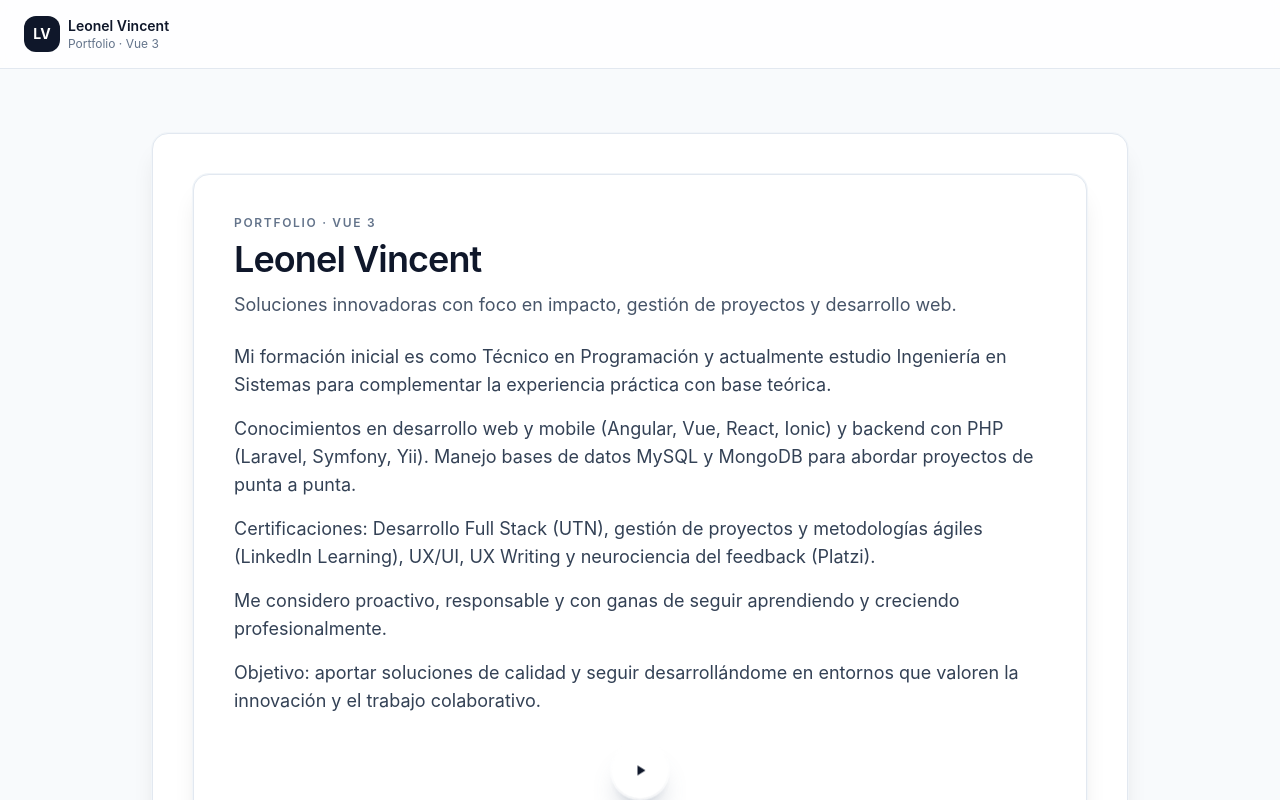
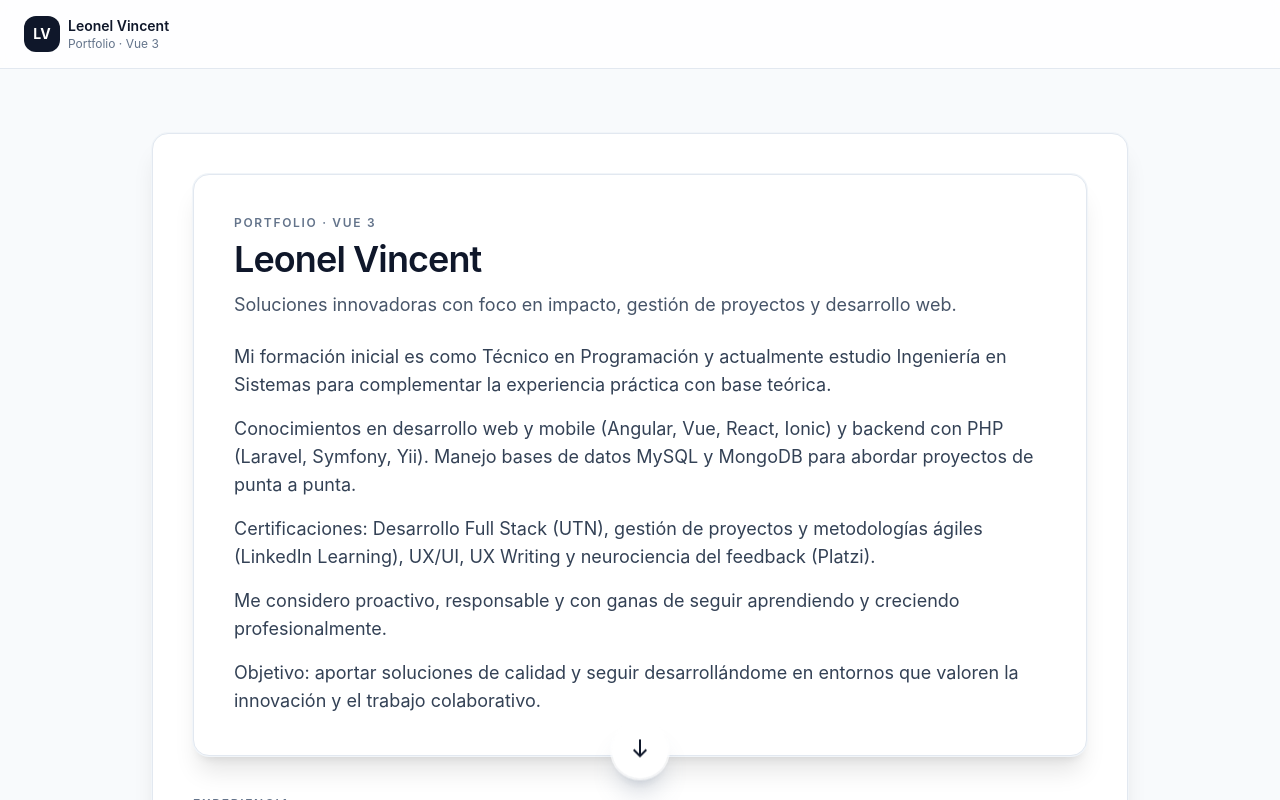
Before and after one commit to leitoov/LeonelVincent, a Vue app: page / in a window 1280 px wide. Shown: the top 800 px of the page. Built offline with nearby package versions, Linux system fonts and the light colour scheme.

Commit message:
style: float scroll button half outside card with down arrow

```diff
--- a/src/pages/Home.vue
+++ b/src/pages/Home.vue
@@ -15,7 +15,7 @@ const scrollToTimeline = () => {
 
 <template>
   <section class="flex flex-col gap-10">
-    <div class="flex flex-col gap-6 rounded-2xl border border-slate-200 bg-white p-8 shadow-xl ring-1 ring-slate-100 md:p-10">
+    <div class="relative flex flex-col gap-6 rounded-2xl border border-slate-200 bg-white p-8 shadow-xl ring-1 ring-slate-100 md:p-10 pb-14">
       <div class="flex flex-col gap-3 md:flex-row md:items-start md:justify-between">
         <div>
           <p class="text-xs font-semibold uppercase tracking-[0.14em] text-slate-500">Portfolio · Vue 3</p>
@@ -34,7 +34,7 @@ const scrollToTimeline = () => {
         </p>
       </div>
 
-      <div class="flex justify-center pt-2">
+      <div class="absolute left-1/2 -bottom-7 -translate-x-1/2">
         <button
           type="button"
           class="grid h-14 w-14 place-items-center rounded-full bg-white text-slate-900 shadow-xl shadow-slate-500/25 ring-2 ring-white/70 transition hover:-translate-y-1 hover:shadow-2xl focus-visible:outline focus-visible:outline-2 focus-visible:outline-offset-2 focus-visible:outline-slate-500 animate-floating"
@@ -42,7 +42,7 @@ const scrollToTimeline = () => {
           aria-label="Ver experiencia laboral"
         >
           <svg class="h-6 w-6" xmlns="http://www.w3.org/2000/svg" viewBox="0 -960 960 960" fill="currentColor" aria-hidden="true">
-            <path d="M380-280v-400l320 200-320 200Z" />
+            <path d="M480-200 200-480l56-56 184 184v-568h80v568l184-184 56 56L480-200Z" />
           </svg>
         </button>
       </div>
```
